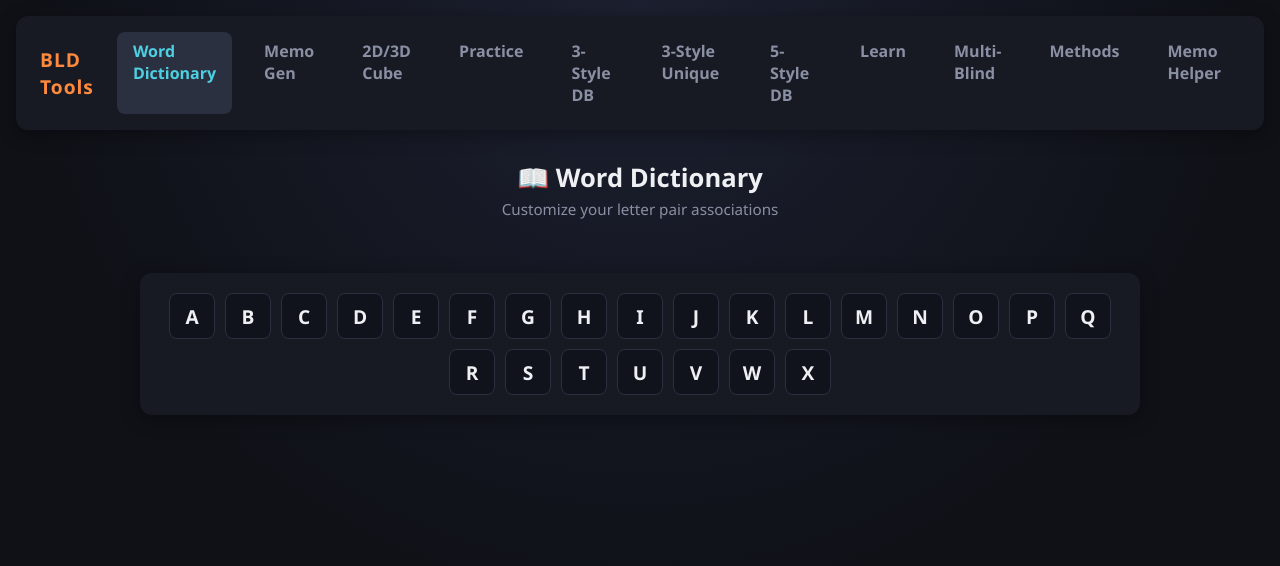
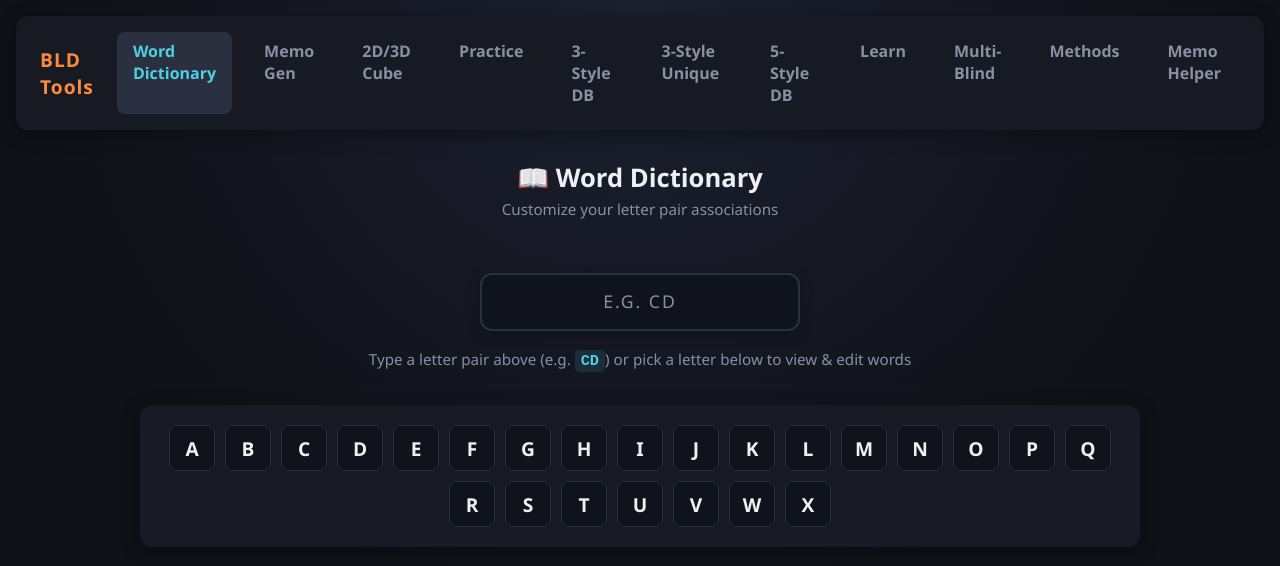
Before and after one commit to mahipalSingh08/rubik-blind-helper, an Angular app: page /word-association in a window 1280 px wide. Shown: the top 566 px of the page. Built offline with nearby package versions, Linux system fonts and the light colour scheme.

Commit message:
feat: added share practice and word search

```diff
--- a/src/app/practice/practice.component.html
+++ b/src/app/practice/practice.component.html
@@ -39,7 +39,13 @@
     <div class="scramble-input-container">
       <textarea [(ngModel)]="scramble" (ngModelChange)="onScrambleChange()" class="scramble-input" placeholder="Enter manual scramble..." rows="2"></textarea>
     </div>
-    <button id="generateBtn" (click)="generate()">🔄 Generate New Scramble</button>
+    <div class="scramble-actions">
+      <button id="generateBtn" (click)="generate()">🔄 Generate New Scramble</button>
+      <button id="shareBtn" class="share-btn" (click)="shareScramble()" [class.copied]="copied" [title]="copied ? 'Link copied to clipboard!' : 'Copy shareable link with this scramble'">
+        <span *ngIf="!copied">🔗 Share Scramble</span>
+        <span *ngIf="copied">✓ Link Copied!</span>
+      </button>
+    </div>
   </div>
 
   <div class="cube-visualizer-container">
--- a/src/app/shared/default-algs.ts
+++ b/src/app/shared/default-algs.ts
@@ -1443,8 +1443,8 @@ export const DEFAULT_EDGES: Record<string, AlgDef> = {
     "long": "F E F' R' F E' F' R"
   },
   "TW": {
-    "short": "[D' R D, M2]",
-    "long": "D' R D M2 D' R' D M2"
+    "short": "[M2, U' R' U]",
+    "long": "M2 U' R' U M2 U' R U"
   },
   "TX": {
     "short": "[R : [D M D', D2]]",
@@ -1675,8 +1675,8 @@ export const DEFAULT_EDGES: Record<string, AlgDef> = {
     "long": "M2 D L' D' M2 D L D'"
   },
   "WT": {
-    "short": "[M2, D' R D]",
-    "long": "M2 D' R D M2 D' R' D"
+    "short": "[U' R' U, M2]",
+    "long": "U' R' U M2 U' R U M2"
   },
   "WU": {
     "short": "M u2 M u2",
--- a/src/app/word-association/word-association.component.css
+++ b/src/app/word-association/word-association.component.css
@@ -4,6 +4,62 @@
 .subtitle { margin-top: 4px; color: var(--muted); }
 
 .main-content { width: 100%; max-width: 1000px; display: flex; flex-direction: column; gap: 30px; }
+
+.search-container {
+  display: flex;
+  justify-content: center;
+  margin-bottom: 0;
+}
+
+.search-input {
+  width: 100%;
+  max-width: 320px;
+  padding: 14px 20px;
+  font-size: 1.4rem;
+  font-family: 'Fira Code', monospace;
+  font-weight: 700;
+  background: #10131c;
+  border: 2px solid #2b3040;
+  color: var(--text);
+  border-radius: 12px;
+  transition: all 0.25s ease;
+  text-align: center;
+  letter-spacing: 4px;
+  text-transform: uppercase;
+  box-shadow: 0 4px 14px rgba(0, 0, 0, 0.25);
+}
+
+.search-input:focus {
+  outline: none;
+  border-color: var(--accent2);
+  box-shadow: 0 0 16px rgba(77, 208, 225, 0.35);
+  transform: translateY(-2px);
+}
+
+.search-input::placeholder {
+  color: var(--muted);
+  font-family: 'Segoe UI', Roboto, sans-serif;
+  letter-spacing: 2px;
+  font-weight: 500;
+  font-size: 1.1rem;
+}
+
+.search-hint {
+  text-align: center;
+  color: var(--muted);
+  font-size: 0.95rem;
+  margin-top: -12px;
+  margin-bottom: 5px;
+}
+
+.search-hint code {
+  color: var(--accent2);
+  background: rgba(77, 208, 225, 0.12);
+  padding: 2px 6px;
+  border-radius: 4px;
+  font-family: 'Fira Code', monospace;
+  font-weight: 700;
+}
 
 .letter-picker {
   display: flex; flex-wrap: wrap; gap: 10px; justify-content: center;
@@ -36,6 +92,12 @@
 .editor-panel {
   background: linear-gradient(to bottom, #1e2233, #171a23);
   border: 1px solid var(--accent); border-radius: 12px; padding: 24px; box-shadow: 0 8px 32px rgba(0,0,0,0.5);
+  animation: fadeInDown 0.25s ease-out;
+}
+
+@keyframes fadeInDown {
+  from { opacity: 0; transform: translateY(-8px); }
+  to { opacity: 1; transform: translateY(0); }
 }
 .editor-header { display: flex; justify-content: space-between; align-items: center; margin-bottom: 20px; border-bottom: 1px solid #2b3040; padding-bottom: 12px; }
 .editor-header h2 { margin: 0; }
--- a/src/app/word-association/word-association.component.html
+++ b/src/app/word-association/word-association.component.html
@@ -5,6 +5,59 @@
   </div>
 
   <div class="main-content">
+
+    <!-- Search Bar (Like 3-Style) -->
+    <div class="search-container">
+      <input
+        type="text"
+        class="search-input"
+        [(ngModel)]="searchPair"
+        (input)="onSearch()"
+        (keydown.enter)="focusCustomInput()"
+        placeholder="e.g. CD"
+        maxlength="2"
+        autocomplete="off"
+        spellcheck="false">
+    </div>
+
+    <div *ngIf="!activePair && (!searchPair || searchPair.length !== 2)" class="search-hint">
+      Type a letter pair above (e.g. <code>CD</code>) or pick a letter below to view & edit words
+    </div>
+
+    <!-- Editor Panel (Result Display like 3-Style) -->
+    <div class="editor-panel" *ngIf="activePair">
+      <div class="editor-header">
+        <h2>Editing Pair: <span class="highlight">{{ activePair }}</span></h2>
+        <button class="close-btn" (click)="closeEditor()" title="Close editor">✖</button>
+      </div>
+
+      <div class="editor-body">
+        <div class="custom-section">
+          <label>Your Custom Word</label>
+          <div class="input-group">
+            <input type="text" [(ngModel)]="customInput" placeholder="Enter custom word..." (keyup.enter)="saveCustomWord()">
+            <button class="save-btn" (click)="saveCustomWord()">Save</button>
+            <button class="clear-btn" (click)="clearCustomWord()" *ngIf="dictionary.hasCustomWord(activePair)">Clear</button>
+          </div>
+          <p class="status-text" *ngIf="dictionary.hasCustomWord(activePair)">✅ Using custom word: <strong>{{ dictionary.getCustomWord(activePair) }}</strong></p>
+          <p class="status-text default" *ngIf="!dictionary.hasCustomWord(activePair)">⚠️ Using default wiki suggestion: <strong>{{ dictionary.getWord(activePair) }}</strong></p>
+        </div>
+
+        <div class="suggestions-section">
+          <label>Wiki Suggestions</label>
+          <div class="chips">
+            <div class="chip"
+                 *ngFor="let sug of dictionary.getSuggestions(activePair)"
+                 (click)="useSuggestion(sug)">
+              {{ sug }}
+            </div>
+            <div class="no-suggestions" *ngIf="dictionary.getSuggestions(activePair).length === 0">
+              No suggestions available for this pair.
+            </div>
+          </div>
+        </div>
+      </div>
+    </div>
 
     <!-- Letter Picker -->
     <div class="letter-picker">
@@ -24,47 +77,12 @@
              *ngFor="let second of letters"
              [class.active-card]="activePair === selectedLetter + second"
              [class.has-custom]="dictionary.hasCustomWord(selectedLetter + second)"
-             (click)="selectPair(selectedLetter + second)">
+             (click)="selectPair(selectedLetter + second, true)">
           <div class="pair-letters">{{ selectedLetter }}{{ second }}</div>
           <div class="pair-word">{{ dictionary.getWord(selectedLetter + second) }}</div>
         </div>
       </div>
     </div>
 
-    <!-- Editor Panel -->
-    <div class="editor-panel" *ngIf="activePair">
-      <div class="editor-header">
-        <h2>Editing Pair: <span class="highlight">{{ activePair }}</span></h2>
-        <button class="close-btn" (click)="activePair = null">✖</button>
-      </div>
-
-      <div class="editor-body">
-        <div class="custom-section">
-          <label>Your Custom Word</label>
-          <div class="input-group">
-            <input type="text" [(ngModel)]="customInput" placeholder="Enter custom word..." (keyup.enter)="saveCustomWord()">
-            <button class="save-btn" (click)="saveCustomWord()">Save</button>
-            <button class="clear-btn" (click)="clearCustomWord()" *ngIf="dictionary.hasCustomWord(activePair)">Clear</button>
-          </div>
-          <p class="status-text" *ngIf="dictionary.hasCustomWord(activePair)">✅ Using custom word</p>
-          <p class="status-text default" *ngIf="!dictionary.hasCustomWord(activePair)">⚠️ Using default wiki suggestion</p>
-        </div>
-
-        <div class="suggestions-section">
-          <label>Wiki Suggestions</label>
-          <div class="chips">
-            <div class="chip"
-                 *ngFor="let sug of dictionary.getSuggestions(activePair)"
-                 (click)="useSuggestion(sug)">
-              {{ sug }}
-            </div>
-            <div class="no-suggestions" *ngIf="dictionary.getSuggestions(activePair).length === 0">
-              No suggestions available for this pair.
-            </div>
-          </div>
-        </div>
-      </div>
-    </div>
-
   </div>
 </div>
--- a/src/app/word-association/word-association.component.ts
+++ b/src/app/word-association/word-association.component.ts
@@ -1,4 +1,4 @@
-import { Component } from '@angular/core';
+import { Component, OnInit } from '@angular/core';
 import { CommonModule } from '@angular/common';
 import { FormsModule } from '@angular/forms';
 import { DictionaryService } from '../shared/dictionary.service';
@@ -10,28 +10,92 @@ import { DictionaryService } from '../shared/dictionary.service';
   templateUrl: './word-association.component.html',
   styleUrls: ['./word-association.component.css']
 })
-export class WordAssociationComponent {
+export class WordAssociationComponent implements OnInit {
   letters = 'ABCDEFGHIJKLMNOPQRSTUVWX'.split('');
   selectedLetter: string | null = null;
   activePair: string | null = null;
+  searchPair: string = '';
 
   customInput: string = '';
 
   constructor(public dictionary: DictionaryService) {}
 
+  ngOnInit() {
+    const saved = localStorage.getItem('word-dict-search-state');
+    if (saved) {
+      try {
+        const state = JSON.parse(saved);
+        if (state.searchPair && state.searchPair.length === 2) {
+          this.searchPair = state.searchPair;
+          this.onSearch();
+        } else if (state.selectedLetter) {
+          this.selectedLetter = state.selectedLetter;
+          this.searchPair = state.selectedLetter;
+        }
+      } catch (e) {}
+    }
+  }
+
+  saveState() {
+    localStorage.setItem('word-dict-search-state', JSON.stringify({
+      searchPair: this.searchPair,
+      selectedLetter: this.selectedLetter,
+      activePair: this.activePair
+    }));
+  }
+
+  onSearch() {
+    this.searchPair = this.searchPair.toUpperCase().replace(/[^A-X]/g, '');
+    if (this.searchPair.length === 2) {
+      const first = this.searchPair[0];
+      this.selectedLetter = first;
+      this.selectPair(this.searchPair, false);
+    } else if (this.searchPair.length === 1) {
+      this.selectedLetter = this.searchPair;
+      this.activePair = null;
+    } else {
+      this.activePair = null;
+    }
+    this.saveState();
+  }
+
+  focusCustomInput() {
+    if (this.activePair) {
+      setTimeout(() => {
+        const input = document.querySelector('.custom-section input') as HTMLInputElement;
+        if (input) input.focus();
+      }, 50);
+    }
+  }
+
   selectLetter(letter: string) {
-    if (this.selectedLetter === letter) {
+    if (this.selectedLetter === letter && !this.activePair) {
       this.selectedLetter = null;
       this.activePair = null;
+      this.searchPair = '';
     } else {
       this.selectedLetter = letter;
       this.activePair = null;
+      this.searchPair = letter;
+    }
+    this.saveState();
+  }
+
+  selectPair(pair: string, shouldScroll: boolean = false) {
+    this.activePair = pair;
+    this.searchPair = pair;
+    this.selectedLetter = pair[0];
+    this.customInput = this.dictionary.getCustomWord(pair);
+    this.saveState();
+    if (shouldScroll) {
+      window.scrollTo({ top: 0, behavior: 'smooth' });
     }
   }
 
-  selectPair(pair: string) {
-    this.activePair = pair;
-    this.customInput = this.dictionary.getCustomWord(pair);
+  closeEditor() {
+    this.activePair = null;
+    this.searchPair = '';
+    this.saveState();
   }
 
   saveCustomWord() {
```
Also changed, not shown: src/app/practice/practice.component.css (+49 -0 lines), src/app/practice/practice.component.ts (+101 -8 lines), 1 other file (tests, documents, lock files or other folders).
